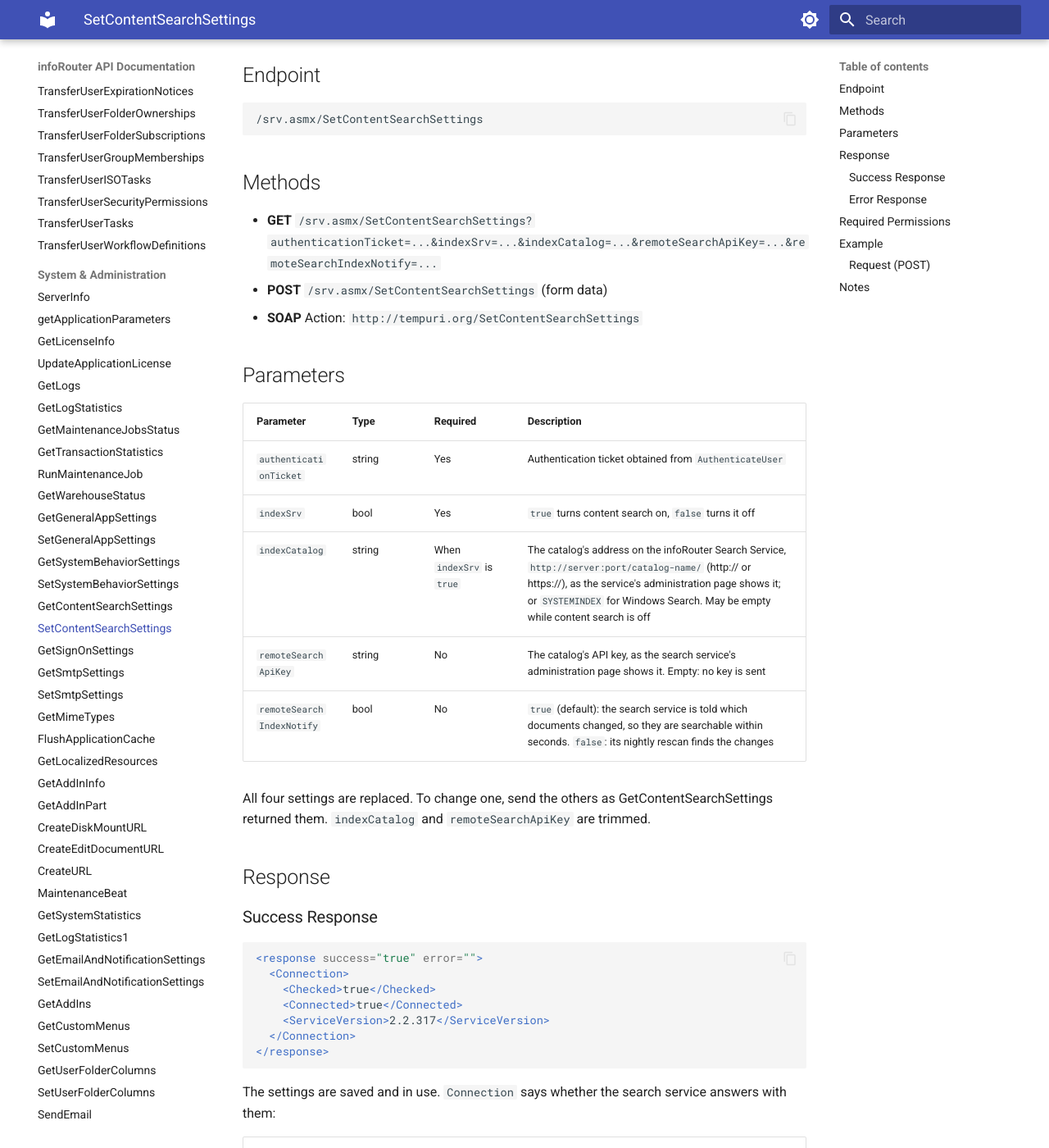
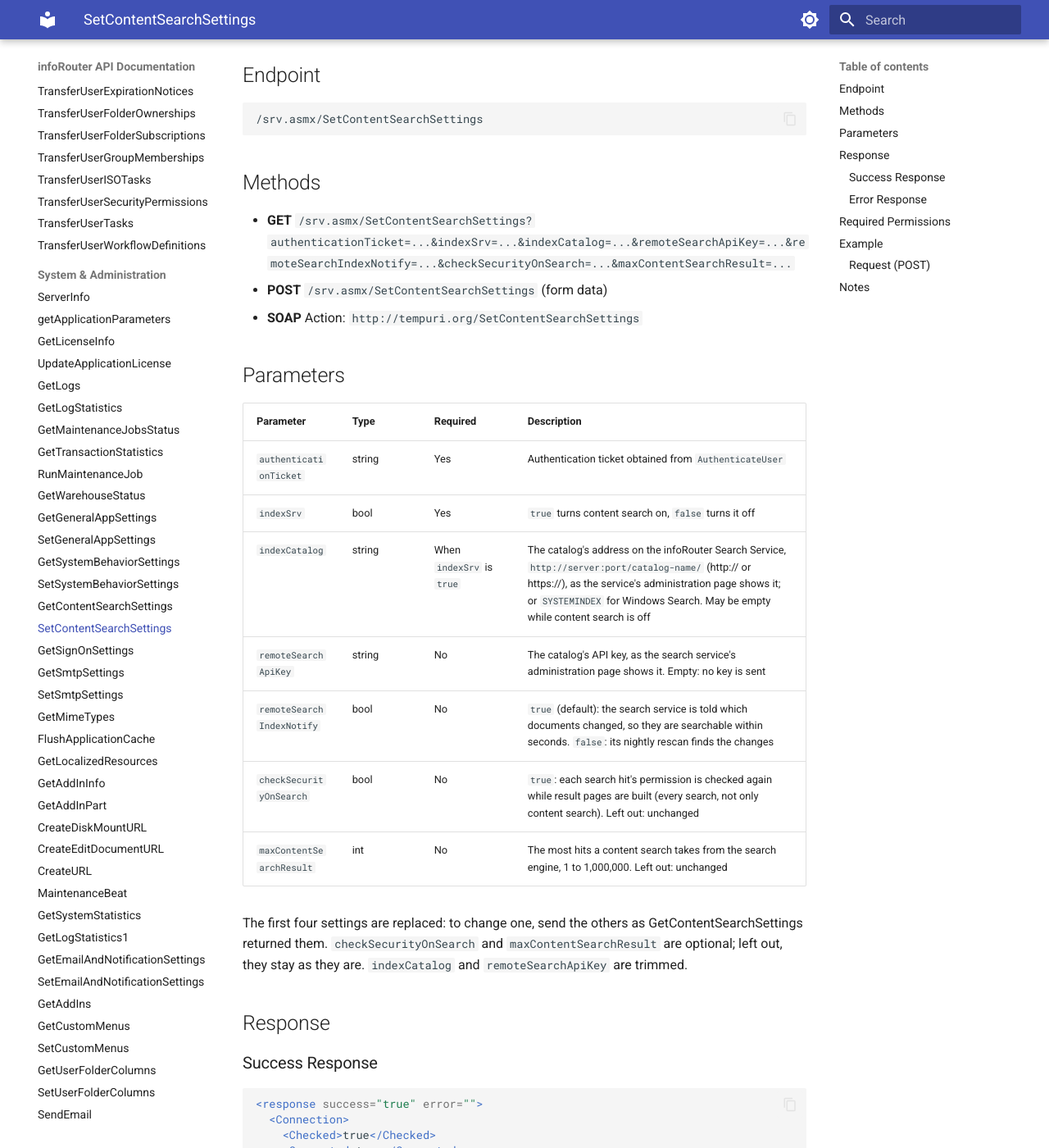
Before and after one commit to inforouter/apidocs, an MkDocs documentation site: the page built from docs/SetContentSearchSettings.md, in a window 1280 px wide and 1400 px high, scrolled down 262 px. Shown: the whole window at 82% size. Built offline with MkDocs 1.6.1 and Material for MkDocs 9.7.7, drawn with Linux system fonts in a browser that asks for light colours; some of the changed text lies outside the part shown.

Commit message:
Get/SetContentSearchSettings: CheckSecurityOnSearch and MaxContentSearchResult
Co-Authored-By: Claude Opus 5.5 <noreply@anthropic.com>

```diff
--- a/docs/SetContentSearchSettings.md
+++ b/docs/SetContentSearchSettings.md
@@ -10,7 +10,7 @@ Replaces the content search settings and applies them at once, without restartin
 
 ## Methods
 
-- **GET** `/srv.asmx/SetContentSearchSettings?authenticationTicket=...&indexSrv=...&indexCatalog=...&remoteSearchApiKey=...&remoteSearchIndexNotify=...`
+- **GET** `/srv.asmx/SetContentSearchSettings?authenticationTicket=...&indexSrv=...&indexCatalog=...&remoteSearchApiKey=...&remoteSearchIndexNotify=...&checkSecurityOnSearch=...&maxContentSearchResult=...`
 - **POST** `/srv.asmx/SetContentSearchSettings` (form data)
 - **SOAP** Action: `http://tempuri.org/SetContentSearchSettings`
 
@@ -23,8 +23,10 @@ Replaces the content search settings and applies them at once, without restartin
 | `indexCatalog` | string | When `indexSrv` is `true` | The catalog's address on the infoRouter Search Service, `http://server:port/catalog-name/` (http:// or https://), as the service's administration page shows it; or `SYSTEMINDEX` for Windows Search. May be empty while content search is off |
 | `remoteSearchApiKey` | string | No | The catalog's API key, as the search service's administration page shows it. Empty: no key is sent |
 | `remoteSearchIndexNotify` | bool | No | `true` (default): the search service is told which documents changed, so they are searchable within seconds. `false`: its nightly rescan finds the changes |
+| `checkSecurityOnSearch` | bool | No | `true`: each search hit's permission is checked again while result pages are built (every search, not only content search). Left out: unchanged |
+| `maxContentSearchResult` | int | No | The most hits a content search takes from the search engine, 1 to 1,000,000. Left out: unchanged |
 
-All four settings are replaced. To change one, send the others as GetContentSearchSettings returned them. `indexCatalog` and `remoteSearchApiKey` are trimmed.
+The first four settings are replaced: to change one, send the others as GetContentSearchSettings returned them. `checkSecurityOnSearch` and `maxContentSearchResult` are optional; left out, they stay as they are. `indexCatalog` and `remoteSearchApiKey` are trimmed.
 
 ## Response
 
@@ -69,6 +71,7 @@ A search service that does not answer does not stop the save:
 |-----------|------|
 | 4000 | `indexCatalog` is neither an http:// or https:// address nor `SYSTEMINDEX`, or it is empty while `indexSrv` is `true` |
 | 4000 | `SYSTEMINDEX` with `indexSrv` `true` on an infoRouter that does not run on Windows |
+| 4000 | `maxContentSearchResult` is not between 1 and 1,000,000 |
 | 4010 | No authentication ticket, or an invalid or expired one |
 | 4030 | The user is not allowed to change application settings |
 
```
Also changed, not shown: docs/GetContentSearchSettings.md (+4 -0 lines).
